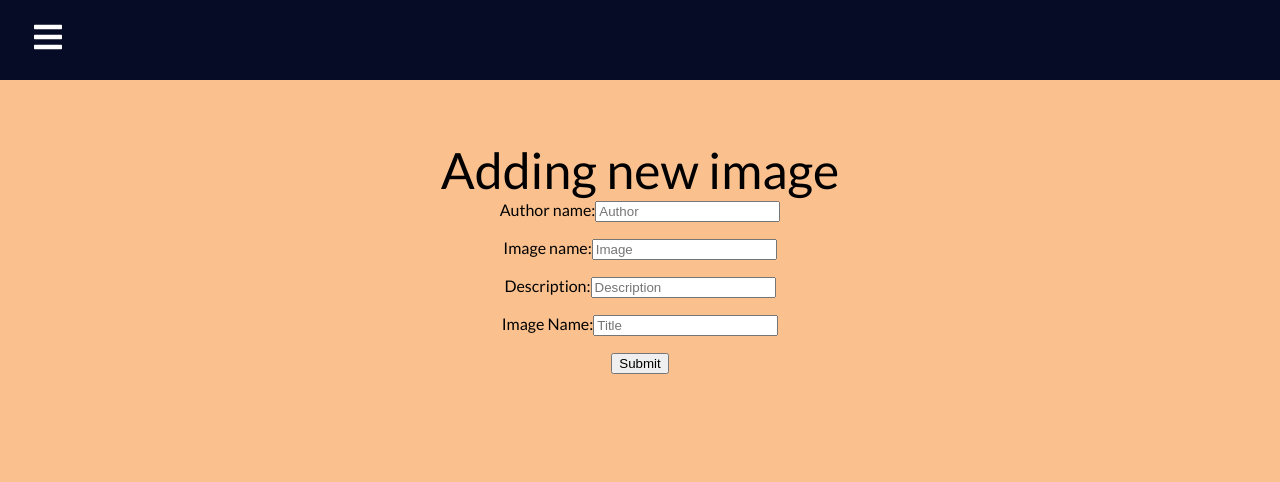
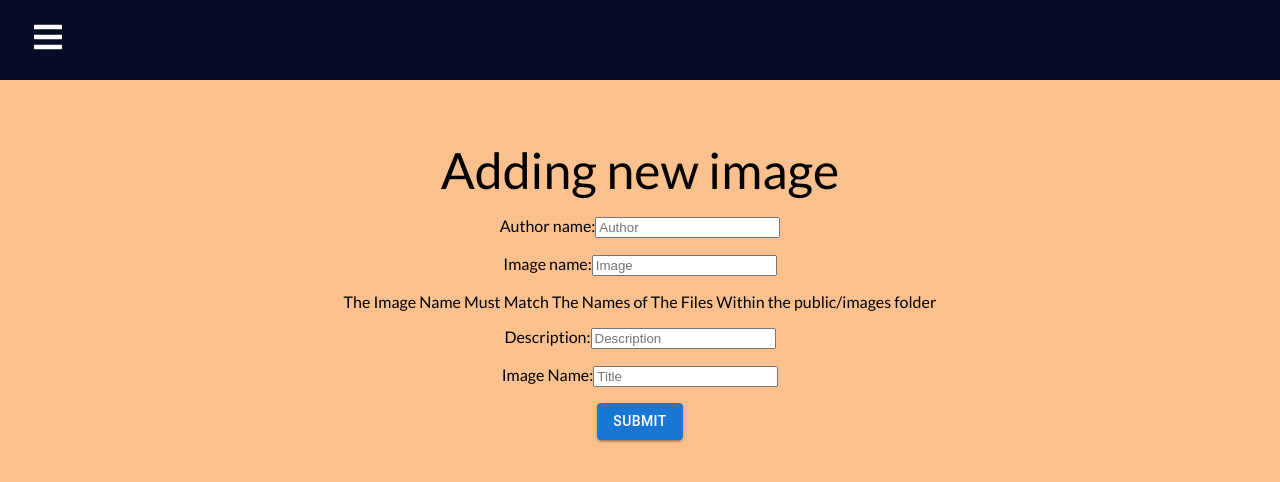
Before and after one commit to Yuhhuh/Phase-2-Project, a React (Create React App) app: page /images/new in a window 1280 px wide. Shown: the top 482 px of the page. Built offline with nearby package versions, Linux system fonts and the light colour scheme; data requests are answered from the project's data file.

Commit message:
Pages Push
Edit to Gallery - Removed useEffect is now using Prop from App.js - Also added names above each picture within the gallery.
Edit to ImageAdd - Spaced fields out - Styled the Submit button - Has the prevstate update to new state (no need to refresh page)

```diff
--- a/src/pages/GalleryHome.js
+++ b/src/pages/GalleryHome.js
@@ -4,29 +4,24 @@ import ImageList from "@mui/material/ImageList";
 import ImageListItem from "@mui/material/ImageListItem";
 import "./css/styles.css";
 
-export default function GalleryHome() {
-  const [imageFiles, setImages] = useState([]);
-
-  useEffect(() => {
-    fetch("http://localhost:3000/images/")
-      .then((response) => {
-        return response.json();
-      })
-      .then((data) => {
-        setImages(data);
-      });
-  }, []);
-
+export default function GalleryHome({ imageFiles }) {
   return (
     <div className="gallery">
       <h1>Gallery</h1>
-      <p className="instruc"> Click the Images Below to Enlarge.</p>
+      <p className="instruc"> Click the Images to Enlarge.</p>
       <div>
-        <ImageList sx={{ width: 1000, height: 1000 }} variant="masonry" gap={100} rowHeight={150}>
+        <ImageList
+          sx={{ width: 1000, height: 1000 }}
+          variant="masonry"
+          gap={100}
+          rowHeight={150}
+        >
           {imageFiles.map((pic) => (
             <ImageListItem key={pic.image}>
+              <p className="galleryName">{`${pic.imagetitle}`}</p>
               <Link to={`images/${pic.id}`}>
                 <img
+                  className="galleryimage"
                   width="300"
                   src={`images/${pic.image}?w=161&fit=crop&auto=format`}
                   srcSet={`images/${pic.image}?w=161&fit=crop&auto=format&dpr=2 2x`}
--- a/src/pages/ImageAdd.js
+++ b/src/pages/ImageAdd.js
@@ -1,8 +1,9 @@
 import "./css/ImageMain.css";
 import React, { useState, useRef } from "react";
 import { useNavigate } from "react-router-dom";
+import Button from "@mui/material/Button";
 
-function ImageAdd() {
+function ImageAdd({setImageFiles}) {
   const [isLoaded, setIsLoaded] = useState(false);
   const [author, setAuthor] = useState("");
   const [image, setImage] = useState("");
@@ -38,6 +39,7 @@ function ImageAdd() {
         setDescription("");
         setImage("");
         setAuthor("");
+        setImageFiles((prevstate) => [...prevstate, resJson])
         setMessage("Successfully created a new record");
       } else {
         setMessage("Error while creating new record");
@@ -55,6 +57,7 @@ function ImageAdd() {
             {message ? <p>{message}</p> : "Adding new image"}
           </div>
           <form onSubmit={handleSubmit}>
+            <p className="authorinput">
               <label>
                 Author name:
                 <input
@@ -65,7 +68,9 @@ function ImageAdd() {
                   onChange={(e) => setAuthor(e.target.value)}
                 />
               </label>
-            <p>
+            </p>
+
+            <p className="imageinput">
               <label>
                 Image name:
                 <input
@@ -77,8 +82,12 @@ function ImageAdd() {
                 />
               </label>
             </p>
+            <p className="instructions">
+              The Image Name Must Match The Names of The Files Within the
+              public/images folder
+            </p>
             <p>
-              <label>
+              <label className="descinput">
                 Description:
                 <input
                   type="text"
@@ -89,6 +98,7 @@ function ImageAdd() {
                 />
               </label>
             </p>
+            <p className="inameinput">
               <label>
                 Image Name:
                 <input
@@ -99,8 +109,11 @@ function ImageAdd() {
                   onChange={(e) => setImageTitle(e.target.value)}
                 />
               </label>
+            </p>
             <p>
-              <button type="Submit">Submit</button>
+              <Button variant="contained" type="Submit">
+                Submit
+              </Button>
             </p>
             <p></p>
           </form>
```
Lines whose indentation alone changed are shown as unchanged.
